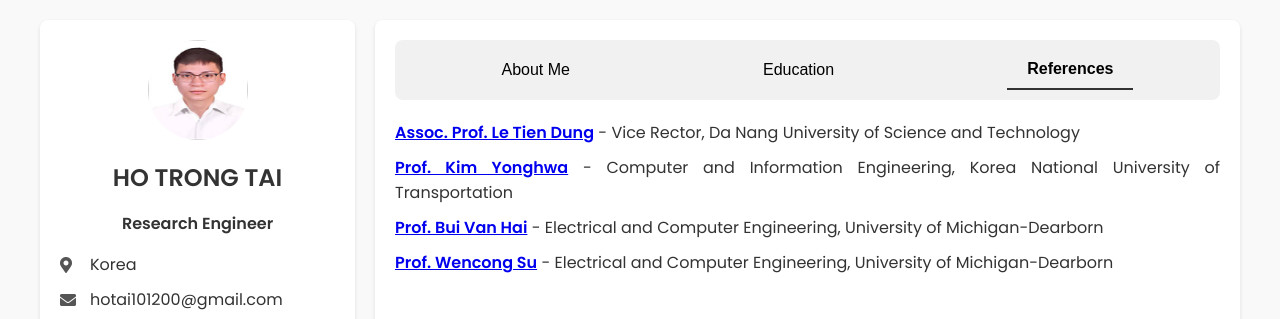
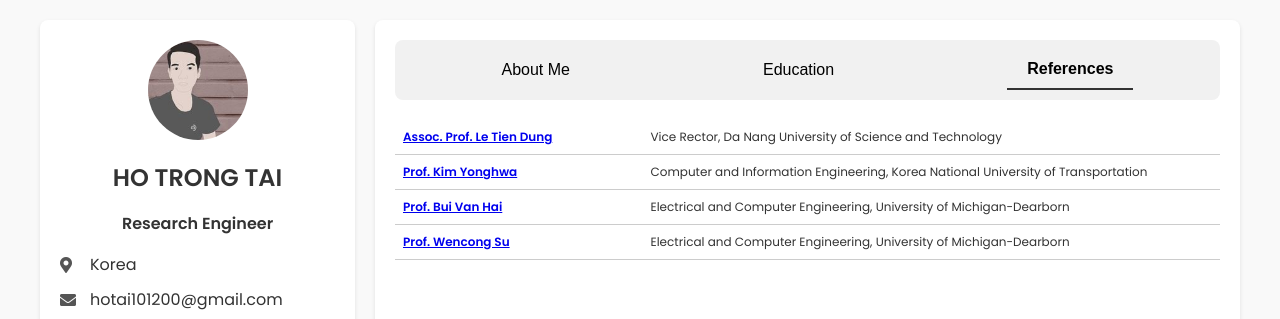
Before and after one commit to xinconcoc/xinconcoc.github.io, a plain HTML site: page index.html in a window 1280 px wide. Both pictures are taken after a click on the button "References". Shown: the top 319 px of the page. Drawn offline with Linux system fonts and the light colour scheme.

Commit message:
Update index.html

```diff
--- a/index.html
+++ b/index.html
@@ -120,13 +120,24 @@
         border-bottom: 1px solid #ccc;
         white-space: nowrap;
       }
-      .references ul {
-        list-style: none;
-        padding: 0;
+      .references-table {
+        width: 100%;
+        border-collapse: collapse;
+        font-size: 12px;
+      }
+      .references-table th, .references-table td {
+        padding: 8px;
+        border-bottom: 1px solid #ccc;
+        vertical-align: top;
         text-align: justify;
       }
-      .references ul li {
-        margin-bottom: 10px;
+      .references-table td:first-child {
+        font-weight: bold;
+        white-space: nowrap;
+        width: 30%;
+      }
+      .references-table td:last-child {
+        text-align: justify;
       }
     </style>
   </head>
@@ -134,7 +145,7 @@
     <div class="container">
       <!-- Sidebar -->
       <div class="sidebar">
-        <img src="images/Picture1.png" alt="HO TRONG TAI" class="profile-pic">
+        <img src="images/avatar.jpg" alt="HO TRONG TAI" class="profile-pic">
         <h2>HO TRONG TAI</h2>
         <p>Research Engineer</p>
         <ul>
@@ -172,7 +183,7 @@
             <tbody>
               <tr>
                 <td>2025 - Current</td>
-                <td>PhD Student</td>
+                <td>PhD's Degree</td>
                 <td>University of Michigan-Dearborn, Department of Electrical and Computer Engineering</td>
               </tr>
               <tr>
@@ -190,12 +201,26 @@
         </div>
 
         <div id="references" class="section references">
-          <ul>
-            <li><strong><a href="https://scholar.google.com/citations?user=OBUh6TUAAAAJ&hl=vi&oi=ao" target="_blank">Assoc. Prof. Le Tien Dung</a></strong> - Vice Rector, Da Nang University of Science and Technology</li>
-            <li><strong><a href="https://scholar.google.com/citations?user=rjN2J0cAAAAJ&hl=vi&oi=ao" target="_blank">Prof. Kim Yonghwa</a></strong> - Computer and Information Engineering, Korea National University of Transportation</li>
-            <li><strong><a href="https://scholar.google.com/citations?user=OckjbHUAAAAJ&hl=vi&oi=ao" target="_blank">Prof. Bui Van Hai</a></strong> - Electrical and Computer Engineering, University of Michigan-Dearborn</li>
-            <li><strong><a href="https://scholar.google.com/citations?user=lQmHxuEAAAAJ&hl=vi&oi=ao" target="_blank">Prof. Wencong Su</a></strong> - Electrical and Computer Engineering, University of Michigan-Dearborn</li>
-          </ul>
+          <table class="references-table">
+            <tbody>
+              <tr>
+                <td><a href="https://scholar.google.com/citations?user=OBUh6TUAAAAJ&hl=vi&oi=ao" target="_blank"><strong>Assoc. Prof. Le Tien Dung</strong></a></td>
+                <td>Vice Rector, Da Nang University of Science and Technology</td>
+              </tr>
+              <tr>
+                <td><a href="https://scholar.google.com/citations?user=rjN2J0cAAAAJ&hl=vi&oi=ao" target="_blank"><strong>Prof. Kim Yonghwa</strong></a></td>
+                <td>Computer and Information Engineering, Korea National University of Transportation</td>
+              </tr>
+              <tr>
+                <td><a href="https://scholar.google.com/citations?user=OckjbHUAAAAJ&hl=vi&oi=ao" target="_blank"><strong>Prof. Bui Van Hai</strong></a></td>
+                <td>Electrical and Computer Engineering, University of Michigan-Dearborn</td>
+              </tr>
+              <tr>
+                <td><a href="https://scholar.google.com/citations?user=lQmHxuEAAAAJ&hl=vi&oi=ao" target="_blank"><strong>Prof. Wencong Su</strong></a></td>
+                <td>Electrical and Computer Engineering, University of Michigan-Dearborn</td>
+              </tr>
+            </tbody>
+          </table>
         </div>
       </div>
     </div>
```
